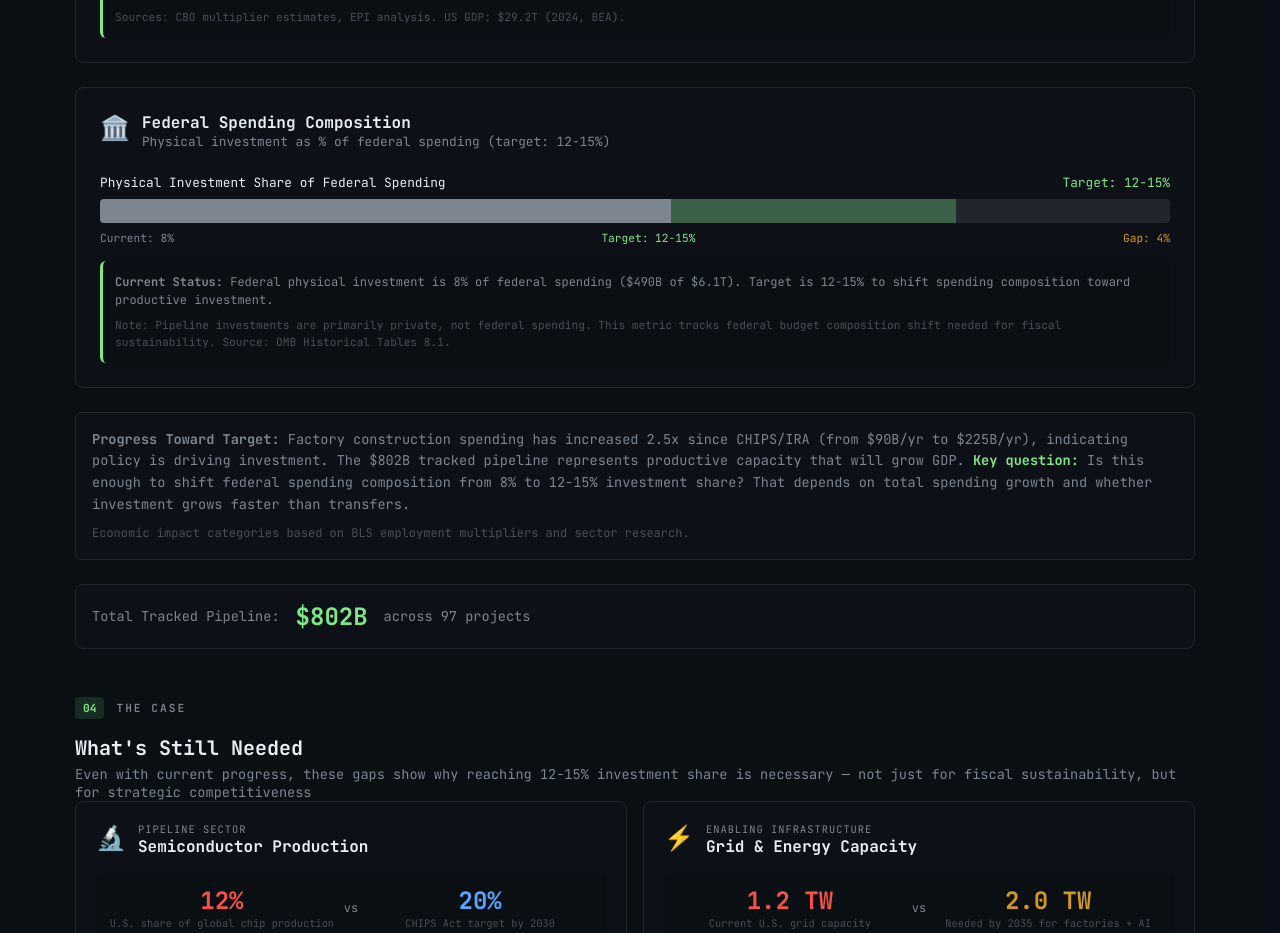
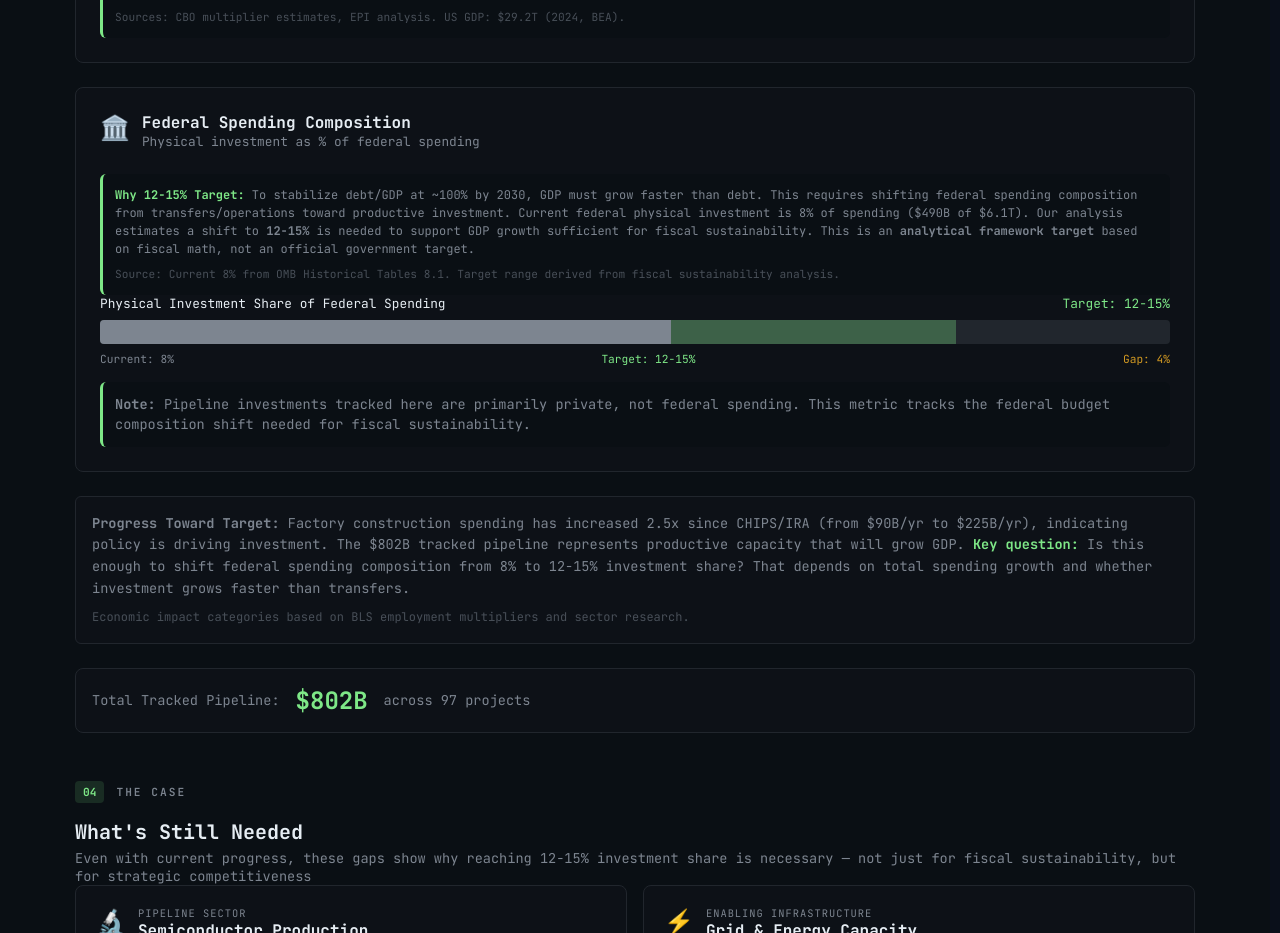
Before and after one commit to toreyjames/Build-Clock, a Next.js app: page / in a window 1280 px wide. Shown: the part 3180-4113 px from the top of the page. Built offline with nearby package versions, Linux system fonts and the light colour scheme; no server answers.

Commit message:
Clarify 12-15% target reasoning - move to top, map to fiscal sustainability reality

```diff
--- a/app/page.tsx
+++ b/app/page.tsx
@@ -840,9 +840,22 @@ export default function BuildClockPage() {
               <span style={styles.gdpImpactIcon}>🏛️</span>
               <div>
                 <div style={styles.gdpImpactTitle}>Federal Spending Composition</div>
-                <div style={styles.gdpImpactSubtitle}>Physical investment as % of federal spending (target: 12-15%)</div>
-              </div>
-            </div>
+                <div style={styles.gdpImpactSubtitle}>Physical investment as % of federal spending</div>
+              </div>
+            </div>
+
+            {/* Reasoning - moved to top */}
+            <div style={styles.gdpImpactNote}>
+              <strong style={{ color: COLORS.accent }}>Why 12-15% Target:</strong> To stabilize debt/GDP at ~100% by 2030, GDP must grow faster than debt.
+              This requires shifting federal spending composition from transfers/operations toward productive investment.
+              Current federal physical investment is {FEDERAL_SPENDING_IMPACT.currentInvestmentPercent}% of spending ($490B of $6.1T).
+              Our analysis estimates a shift to <strong>12-15%</strong> is needed to support GDP growth sufficient for fiscal sustainability.
+              This is an <strong>analytical framework target</strong> based on fiscal math, not an official government target.
+              <span style={{ display: 'block', marginTop: '0.5rem', fontSize: '0.7rem', color: COLORS.textDim }}>
+                Source: Current 8% from OMB Historical Tables 8.1. Target range derived from fiscal sustainability analysis.
+              </span>
+            </div>
+
             <div style={styles.gdpImpactProgress}>
               <div style={styles.gdpImpactProgressHeader}>
                 <span>Physical Investment Share of Federal Spending</span>
@@ -870,13 +883,9 @@ export default function BuildClockPage() {
                 </span>
               </div>
             </div>
-            <div style={styles.gdpImpactNote}>
-              <strong>Current Status:</strong> Federal physical investment is {FEDERAL_SPENDING_IMPACT.currentInvestmentPercent}% of federal spending ($490B of $6.1T).
-              Target is 12-15% to shift spending composition toward productive investment.
-              <span style={{ display: 'block', marginTop: '0.5rem', fontSize: '0.7rem', color: COLORS.textDim }}>
-                Note: Pipeline investments are primarily private, not federal spending. This metric tracks federal budget composition shift needed for fiscal sustainability.
-                Source: OMB Historical Tables 8.1.
-              </span>
+            <div style={{ ...styles.gdpImpactNote, marginTop: '1rem', fontSize: '0.85rem' }}>
+              <strong>Note:</strong> Pipeline investments tracked here are primarily private, not federal spending.
+              This metric tracks the federal budget composition shift needed for fiscal sustainability.
             </div>
           </div>
 
```
